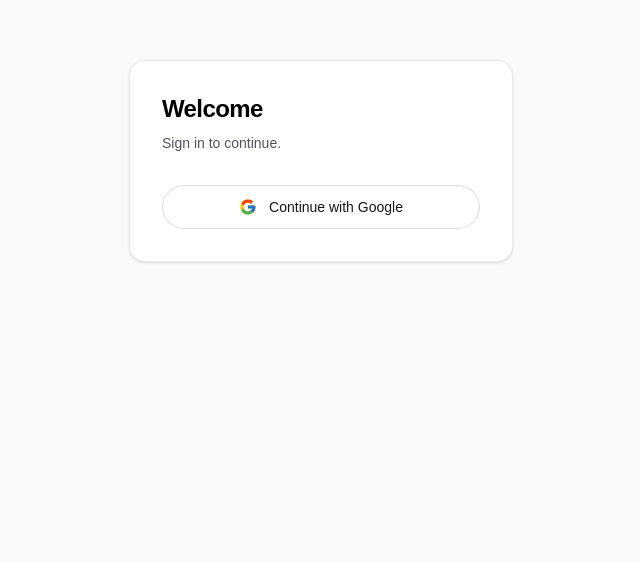
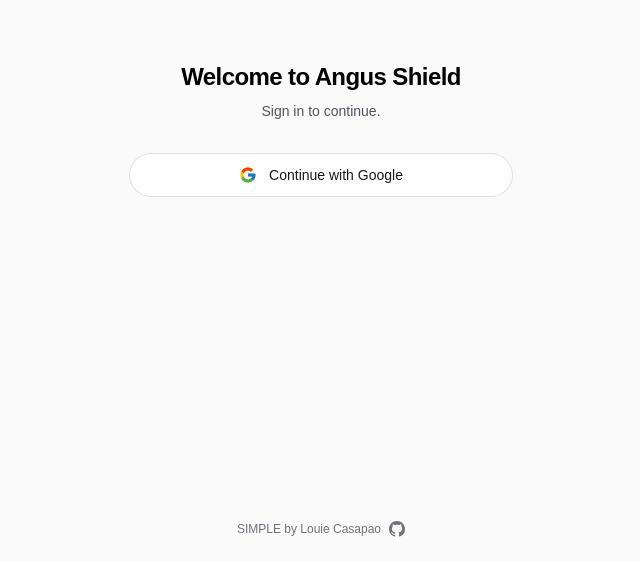
Before and after one commit to louieben23/devtest_simple, a Next.js app: page /login in a window 1280 px wide. Shown: the part 239-800 px from the top of the page, without its empty margins (319-959 px from the left). Built offline with nearby package versions, Linux system fonts and the light colour scheme; no server answers.

Commit message:
Login Page layout

```diff
--- a/app/login/page.tsx
+++ b/app/login/page.tsx
@@ -24,12 +24,13 @@ export default async function LoginPage({ searchParams }: PageProps<"/login">) {
   if (data?.claims) redirect(next);
 
   return (
-    <div className="flex flex-1 items-center justify-center bg-zinc-50 px-4 dark:bg-black">
-      <main className="w-full max-w-sm rounded-2xl border border-black/[.08] bg-white p-8 shadow-sm dark:border-white/[.145] dark:bg-zinc-950">
-        <h1 className="text-2xl font-semibold tracking-tight text-black dark:text-zinc-50">
-          Welcome
+    <div className="flex flex-1 flex-col items-center bg-zinc-50 px-4 dark:bg-black">
+      <main className="flex w-full max-w-sm flex-1 flex-col justify-center">
+        <h1 className="text-2xl text-center font-semibold tracking-tight text-black dark:text-zinc-50">
+          Welcome to Angus Shield
+
         </h1>
-        <p className="mt-2 text-sm text-zinc-600 dark:text-zinc-400">
+        <p className="mt-2 text-sm text-center text-zinc-600 dark:text-zinc-400">
           Sign in to continue.
         </p>
 
@@ -53,7 +54,27 @@ export default async function LoginPage({ searchParams }: PageProps<"/login">) {
           </button>
         </form>
       </main>
+      <footer className="flex items-center gap-2 py-6 text-xs text-zinc-500 dark:text-zinc-400">
+        SIMPLE by Louie Casapao
+        <a
+          href="https://github.com/louieben23/devtest_simple"
+          target="_blank"
+          rel="noopener noreferrer"
+          aria-label="GitHub repository"
+          className="transition-colors hover:text-zinc-900 dark:hover:text-zinc-50"
+        >
+          <GitHubIcon />
+        </a>
+      </footer>
     </div>
+  );
+}
+
+function GitHubIcon() {
+  return (
+    <svg aria-hidden="true" width="16" height="16" viewBox="0 0 16 16" fill="currentColor">
+      <path d="M8 0C3.58 0 0 3.58 0 8c0 3.54 2.29 6.53 5.47 7.59.4.07.55-.17.55-.38 0-.19-.01-.82-.01-1.49-2.01.37-2.53-.49-2.69-.94-.09-.23-.48-.94-.82-1.13-.28-.15-.68-.52-.01-.53.63-.01 1.08.58 1.23.82.72 1.21 1.87.87 2.33.66.07-.52.28-.87.51-1.07-1.78-.2-3.64-.89-3.64-3.95 0-.87.31-1.59.82-2.15-.08-.2-.36-1.02.08-2.12 0 0 .67-.21 2.2.82.64-.18 1.32-.27 2-.27.68 0 1.36.09 2 .27 1.53-1.04 2.2-.82 2.2-.82.44 1.1.16 1.92.08 2.12.51.56.82 1.27.82 2.15 0 3.07-1.87 3.75-3.65 3.95.29.25.54.73.54 1.48 0 1.07-.01 1.93-.01 2.2 0 .21.15.46.55.38A8.013 8.013 0 0016 8c0-4.42-3.58-8-8-8z" />
+    </svg>
   );
 }
 
--- a/package.json
+++ b/package.json
@@ -9,6 +9,8 @@
     "lint": "eslint"
   },
   "dependencies": {
+    "@supabase/ssr": "^0.12.7",
+    "@supabase/supabase-js": "^2.117.2",
     "next": "16.3.6",
     "react": "19.2.8",
     "react-dom": "19.2.8"
```
Also changed, not shown: 2 other files (tests, documents, lock files or other folders).
